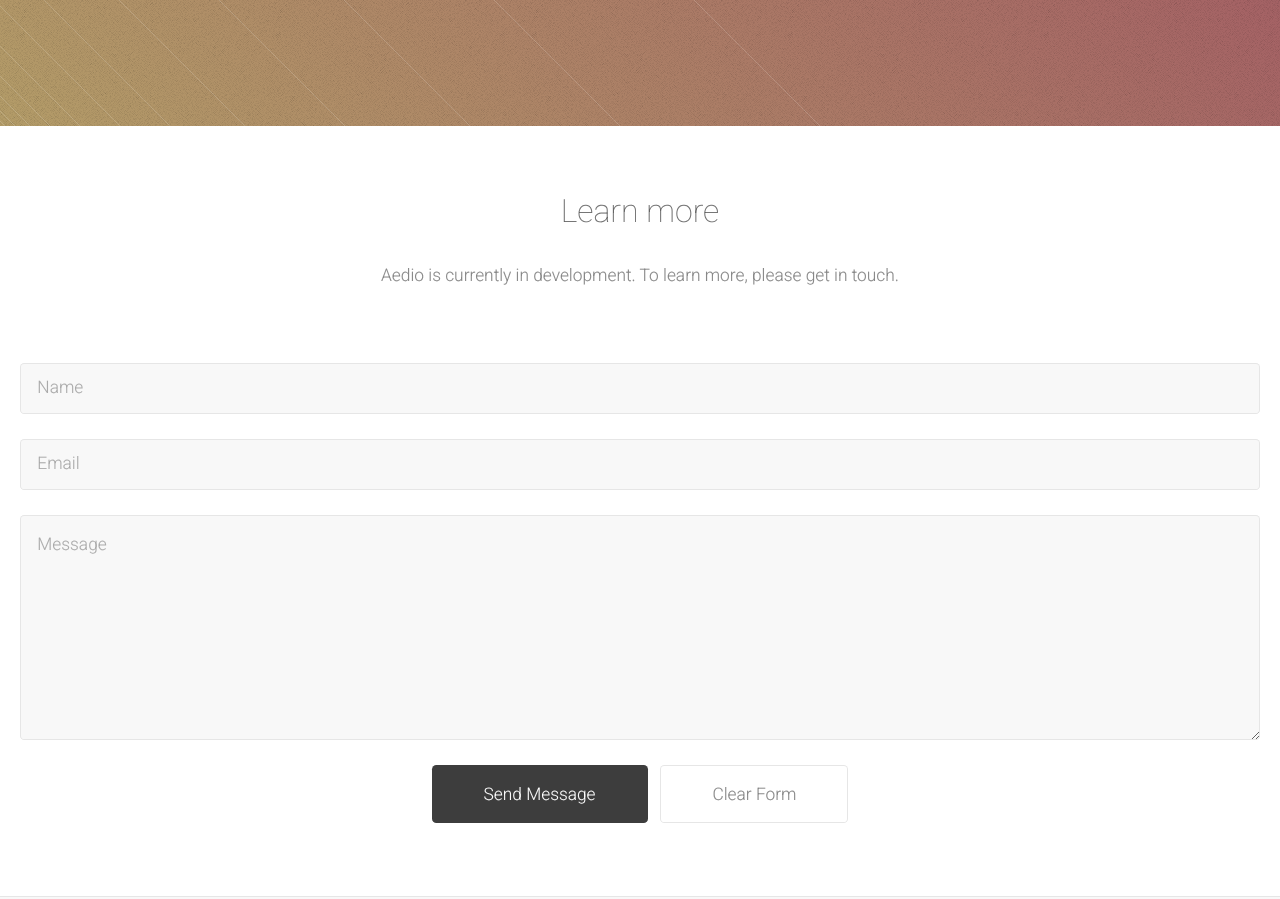
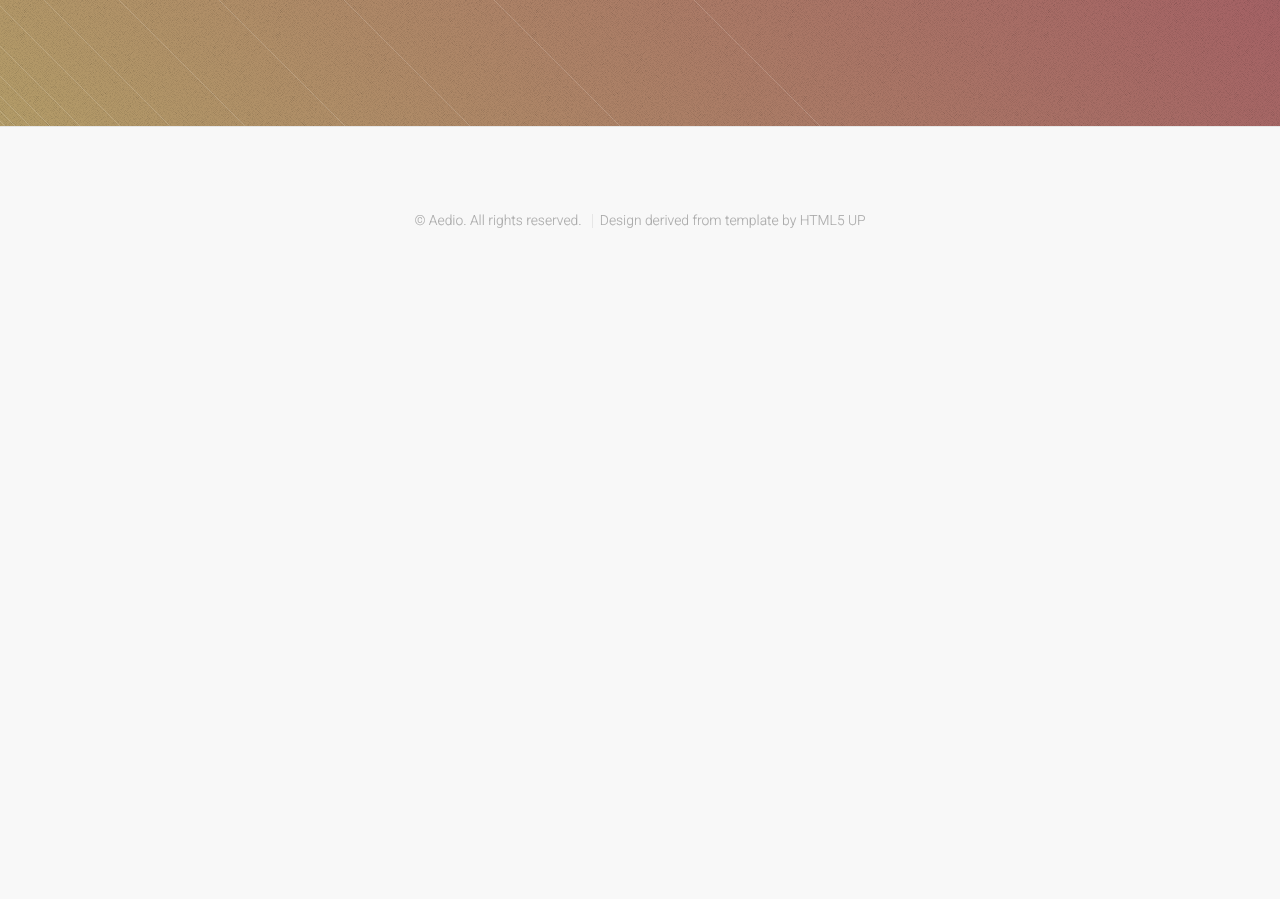
Before and after one commit to cyanc/aedio, a plain HTML site: page index.html in a window 1280 px wide. Shown: the part 2041-2940 px from the top of the page. After the commit the page ends 2341 px from the top, so only its background shows below. Drawn offline with Linux system fonts and the light colour scheme.

Commit message:
removed form for now dues to spam

```diff
--- a/index.html
+++ b/index.html
@@ -114,41 +114,8 @@
 			</section>
 
 
-		<!-- Fourth -->
-			<section id="fourth" class="main">
+		<!-- Fourth  -->
 
-<header>
-					<div class="container">
-						<h2>Learn more</h2>
-						<p>Aedio is currently in development. To learn more, please get in touch.</p>
-					</div>
-				</header>
-				<div class="content style4 featured">
-					<div class="container small">
-						<form id="emf-form" target="_self" enctype="multipart/form-data" method="post" action="http://www.emailmeform.com/builder/form/lVwI06H9U6bn">
-							<div class="row half">
-							<input name="element_counts" value="3" type="hidden" />
-							<input name="embed" value="forms" type="hidden" />
-								<div class="6u"><input id="element_0" class="text" name="element_0" type="text" placeholder="Name" /></div>
-								<div class="6u"><input id="element_1" class="text" name="element_1" type="text" placeholder="Email" /></div>
-							</div>
-							<div class="row half">
-								<div class="12u"><textarea id="element_2" name="element_2" placeholder="Message"></textarea></div>
-							</div>
-							<div class="row">
-								<div class="12u">
-									<ul class="actions">
-										<li><input type="submit" class="button" value="Send Message" /></li>
-										<li><input type="reset" class="button alt" value="Clear Form" /></li>
-									</ul>
-								</div>
-							</div>
-						</form>
-					</div>
-				</div>
-
-				</header>
-			</section>
 
 		<!-- Footer -->
 			<section id="footer">
```
